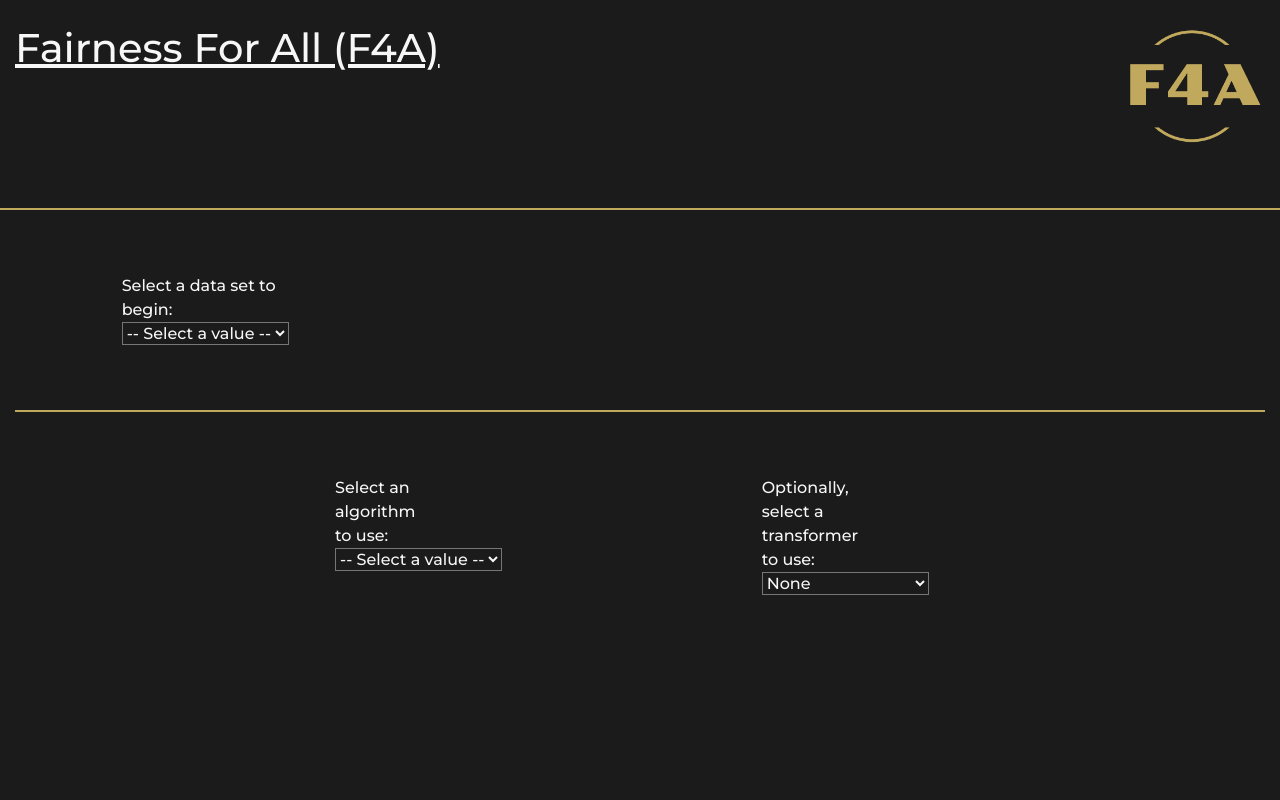
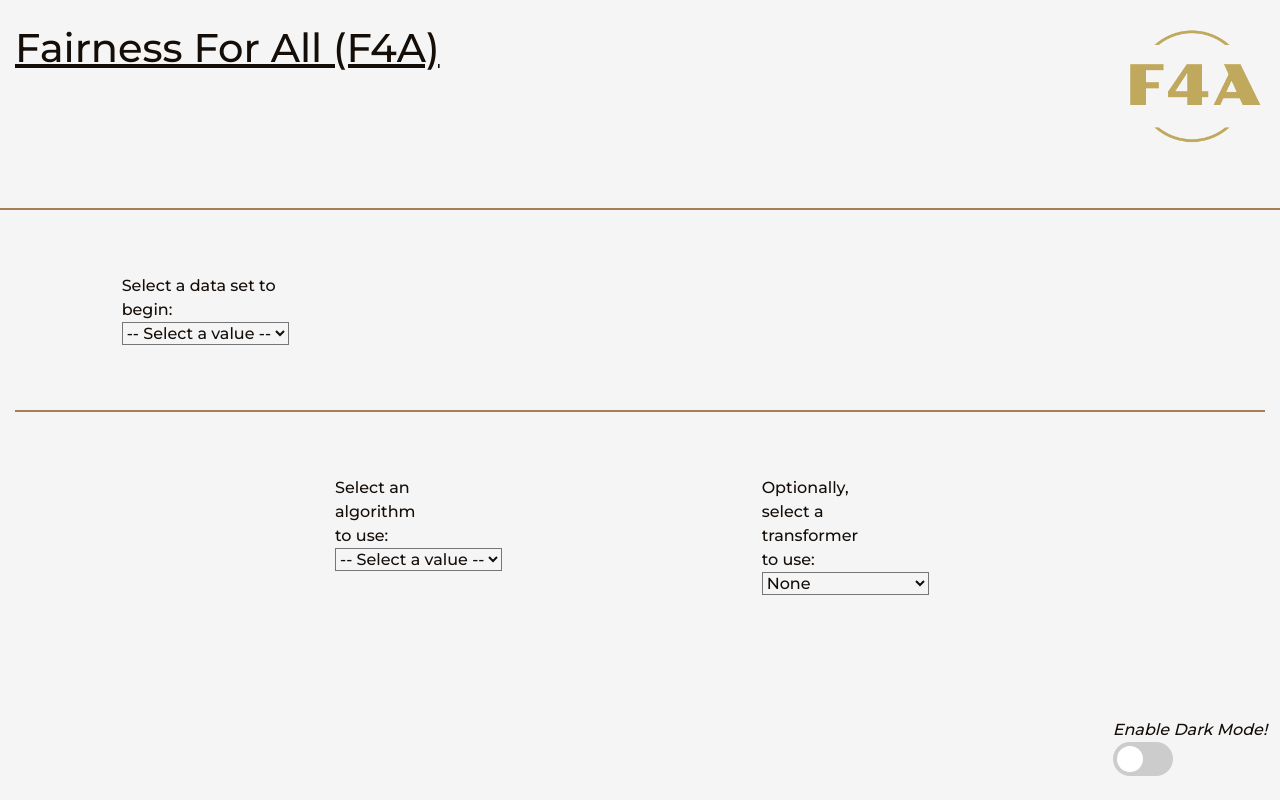
Before and after one commit to aokray/F4A, a Flask app: page / in a window 1280 px wide. Run offline with Flask 2, Linux system fonts and the light colour scheme; data that the repository does not hold is empty; some libraries are stand-ins or nearby versions.

Commit message:
Adding dark/light theme switch!

```diff
--- a/static/actions.js
+++ b/static/actions.js
@@ -1,4 +1,29 @@
 var hyperp_info = {};
+
+const toggleSwitch = document.querySelector('.theme-switch input[type="checkbox"]');
+
+const currentTheme = localStorage.getItem('theme') ? localStorage.getItem('theme') : null;
+
+if (currentTheme) {
+    document.documentElement.setAttribute('data-theme', currentTheme);
+
+    if (currentTheme === 'dark') {
+        toggleSwitch.checked = true;
+    }
+}
+
+function switchTheme(e) {
+    if (e.target.checked) {
+        document.documentElement.setAttribute('data-theme', 'dark');
+        localStorage.setItem('theme', 'dark');
+    }
+    else {
+        document.documentElement.setAttribute('data-theme', 'light');
+        localStorage.setItem('theme', 'light');
+    }
+}
+
+toggleSwitch.addEventListener('change', switchTheme, false);
 
 var table = new Tabulator("#dataVisualizationTable", {
     layout: "fitDataStretch",
--- a/static/f4a.css
+++ b/static/f4a.css
@@ -1,8 +1,22 @@
+:root {
+  --primary-color: #F5F5F5;
+  --secondary-color: #A77E58;
+  --font-color: #140d08;
+  --bg-color: #F5F5F5;
+}
+
+[data-theme='dark'] {
+  --primary-color: #1B1B1B;
+  --secondary-color: #C0A95D;
+  --font-color: #fefff6;
+  --bg-color: #1B1B1B;
+}
+
 body {
-  background-color: #1B1B1B;
+  background-color: var(--bg-color);
+  color: var(--font-color);
   font-family: 'Montserrat', sans-serif;
-  color: #f7f7f7;
-}
+  }
 
 h1 {
   font-family: 'Montserrat', sans-serif;
@@ -10,7 +24,7 @@
 }
 
  #warningModalLabel, #modal-info_btpr, #modal-info_backend_error {
-  color: #1B1B1B
+  color: var(--font-color)
 }
 
 .noParagraphMargin {
@@ -23,46 +37,53 @@
 }
 
 .tabulator-tableHolder {
-  background-color: #1B1B1B;
-  color: #f7f7f7;
+  background-color: var(--bg-color);
+  color: var(--font-color);
 }
 
 .tabulator-cell {
-  background-color: #1B1B1B;
-  color: #f7f7f7;
+  background-color: var(--bg-color);
+  color: var(--font-color);
 }
 
 .tabulator-col-title {
-  background-color: #1B1B1B;
-  color: #f7f7f7;
+  background-color: var(--bg-color);
+  color: var(--font-color);
 }
 
 .tabulator-col {
-  background: #1B1B1B !important;
+  background: var(--bg-color) !important;
 }
 
 .textPrimary {
-  color: #f7f7f7;
+  color:  var(--font-color);
 }
 
 .backgroundPrimary {
-  background-color: #1B1B1B;
+  background-color: var(--bg-color);
 }
 
 .backgroundSecondary {
-  background-color: #C0A95D;
+  background-color: var(--secondary-color);
 }
 
 .borderSecondary {
-  border-color: #C0A95D;
+  border-color: var(--secondary-color);
 }
 
 .topright {
   height: 15vh;
 }
 
+.bottomright {
+  position: fixed;
+  bottom: 2vh;
+  right: 1vw;
+  z-index: 1;
+}
+
 hr {
-    border-color: #C0A95D;
+    border-color: var(--secondary-color);
     border-width: 2px;
     margin-top: 64px;
     margin-bottom: 64px;
@@ -113,3 +134,62 @@
   margin-right: auto;
   width: 60vw;
 }
+
+/* Stuff for the dark/light mode switch */
+.theme-switch-wrapper {
+  display: flex;
+  align-items: center;
+
+  em {
+    margin-left: 10px;
+    font-size: 1rem;
+  }
+}
+.theme-switch {
+  display: inline-block;
+  height: 34px;
+  position: relative;
+  width: 60px;
+}
+
+.theme-switch input {
+  display:none;
+}
+
+.slider {
+  background-color: #ccc;
+  bottom: 0;
+  cursor: pointer;
+  left: 0;
+  position: absolute;
+  right: 0;
+  top: 0;
+  transition: .4s;
+}
+
+.slider:before {
+  background-color: #fff;
+  bottom: 4px;
+  content: "";
+  height: 26px;
+  left: 4px;
+  position: absolute;
+  transition: .4s;
+  width: 26px;
+}
+
+input:checked + .slider {
+  background-color: #66bb6a;
+}
+
+input:checked + .slider:before {
+  transform: translateX(26px);
+}
+
+.slider.round {
+  border-radius: 34px;
+}
+
+.slider.round:before {
+  border-radius: 50%;
+}
--- a/templates/index.html
+++ b/templates/index.html
@@ -22,7 +22,7 @@
     <link href="https://fonts.googleapis.com/css2?family=Montserrat:wght@200;500&display=swap" rel="stylesheet">
 
     <script type="text/javascript" src="{{ url_for('static', filename='tabulator-master/dist/js/tabulator.min.js')}}"></script>
-    <script src="{{ url_for('static', filename='plotly-2.1.0.min.js') }}"></script>
+    <script src="{{ url_for('static', filename='plotly-2.0.0.min.js') }}"></script>
     <script type="text/javascript" src="{{ url_for('static', filename='tooltipster-master/dist/js/tooltipster.bundle.min.js') }}"></script>
     <script src="https://polyfill.io/v3/polyfill.min.js?features=es6"></script>
 
@@ -63,6 +63,17 @@
     <hr/>
 
     <div class='container-fluid'>
+        <div class="bottomright">
+            <div>
+                <em>Enable Dark Mode!</em>
+            </div>
+            <div class='theme-switch-wrapper'>
+                <label class='theme-switch' for='dark-light-checkbox'>
+                    <input type='checkbox' id='dark-light-checkbox' />
+                    <div class='slider round'></div>
+                </label>
+            </div>
+        </div>
         <div class='row'>
             <div class='col-md-1'></div>
             <div class='col-md-2 textPrimary'>
```
